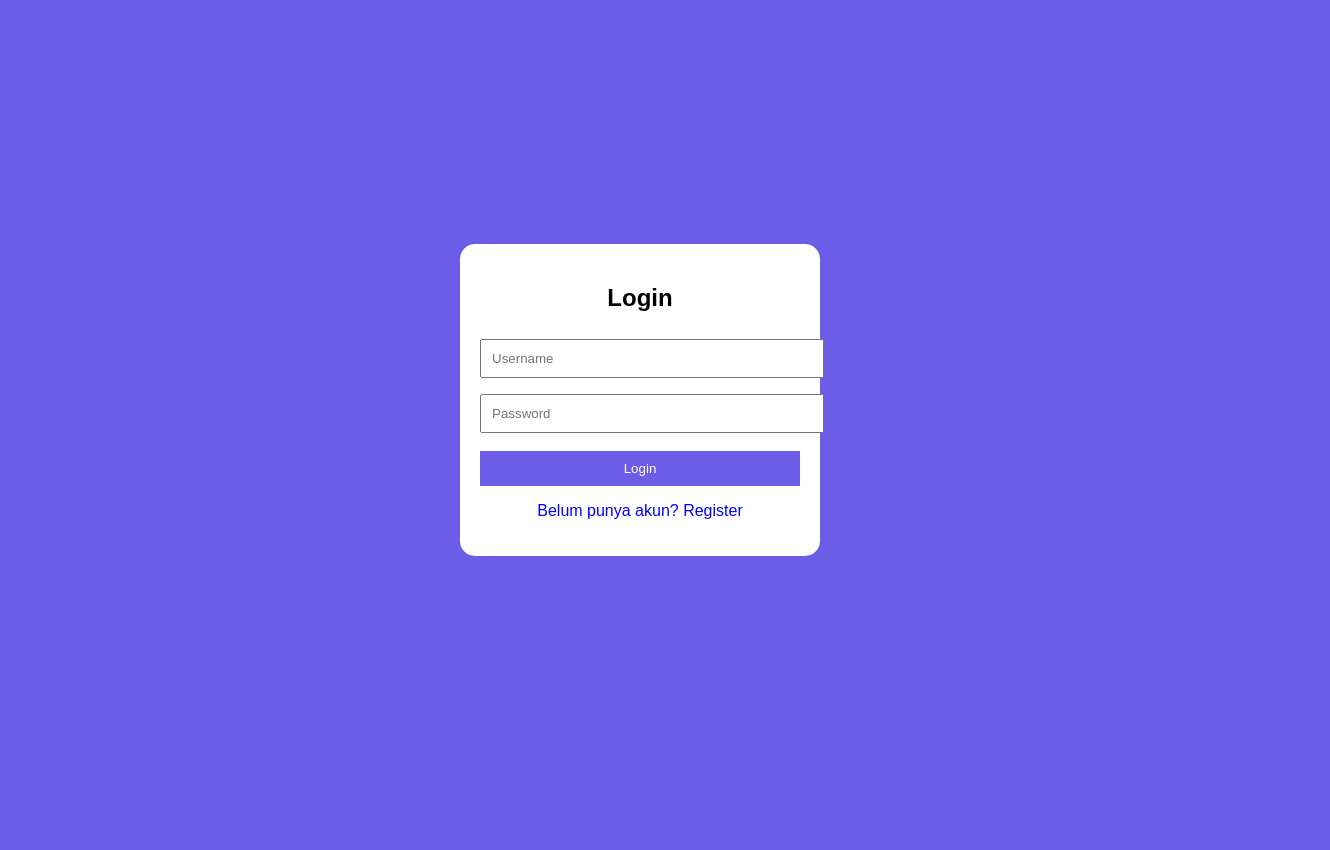
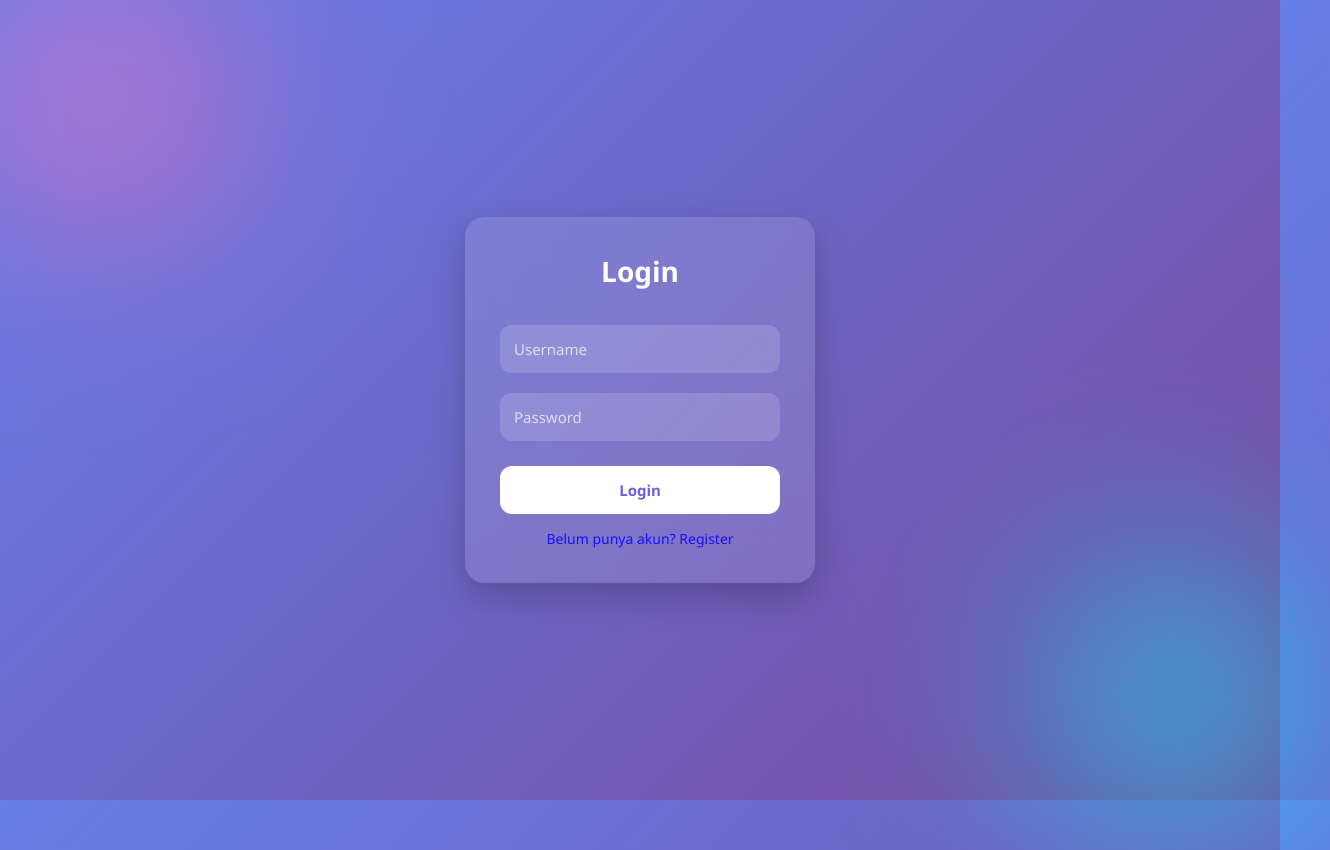
Before and after one commit to arjuna122/login-System, a website: page frontend/index.html in a window 1280 px wide. Shown: the whole page, 1330 px wide, since content can reach past the window. Before the commit the page ends 800 px from the top, so only its background shows below. Drawn offline with Linux system fonts and the light colour scheme.

Commit message:
update frontend UI

```diff
--- a/frontend/style.css
+++ b/frontend/style.css
@@ -1,41 +1,128 @@
+*  {
+  margin: 0;
+  padding: 0;
+  box-sizing: border-box;
+  font-family: 'segoe UI', sans-serif;
+}
+
 body {
-  margin: 0;
-  font-family: Arial;
-  background: #6c5ce7;
+  height: 100vh;
   display: flex;
   justify-content: center;
   align-items: center;
-  height: 100vh;
+  background: linear-gradient(135deg, #667ee6, #764ba2);
+  overflow: hidden;
+}
+
+body::before,
+body::after {
+  content: '';
+  position: absolute;
+  width: 300px;
+  height: 300px;
+  border-radius: 50%;
+  filter: blur(100px);
+  opacity: 0.5;
+}
+
+body::before {
+  background: #ff6ec4;
+  top: -50px;
+  left: -50px;
+}
+
+body::after {
+  background: #00f2fe;
+  bottom: -50px;
+  right: -50px;
 }
 
 .container {
-  width: 100%;
-  display: flex;
-  justify-content: center;
+  position: relative;
+  z-index: 10;
 }
 
 .card {
-  background: white;
-  padding: 20px;
-  border-radius: 15px;
-  width: 320px;
+  width: 350px;
+  padding: 35px;
+  border-radius: 20px;
+  backdrop-filter: blur(20px);
+  background: rgba(255,255,255,0.12);
+  box-shadow: 0 15px 35px rgba(0,0,0,0.2);
   text-align: center;
+  color: white;
+  animation: fadeUp 0.6s ease;
+}
+
+@keyframes fadeUp {
+  from {
+    opacity: 0;
+    transform: translateY(25px);
+  }
+  to {
+    opacity: 1;
+    transform: translateY(0);
+  }
+}
+
+.card h2 {
+  margin-bottom: 25px;
+  font-size: 28px;
 }
 
 input {
   width: 100%;
-  margin: 8px 0;
-  padding: 10px;
+  padding: 14px;
+  margin: 10px 0;
+  border-radius: 12px;
+  border: none;
+  outline: none;
+  background: rgba(255,255,255,0.15);
+  color: white;
+  font-size: 15px;
+}
+
+input::placeholder {
+  color: rgba(255,255,255,0.7);
+}
+
+input:focus {
+  background: rgba(255,255,255,0.22);
 }
 
 button {
   width: 100%;
-  padding: 10px;
-  margin-top: 10px;
-  background: #6c5ce7;
-  color: white;
+  padding: 14px;
+  margin-top: 15px;
   border: none;
+  border-radius: 12px;
+  background: white;
+  color: #6c5ce7;
+  font-weight: bold;
+  font-size: 15px;
   cursor: pointer;
+  transition: 0.3s ease;
+}
+
+button:hover {
+  transform: translateY(-2px);
+  box-shadow: 0 8px 18px rgba(0,0,0,0.2);
+}
+
+p {
+  margin-top: 15px;
+  font-size: 14px;
+}
+
+p[onclick] {
+  cursor: pointer;
+  color: #ffffff;
+  opacity: 0.85;
+}
+
+p[onclick]:hover {
+  opacity: 1;
+  text-decoration: underline;
 }
 
 .hidden {
@@ -43,12 +130,16 @@ button {
 }
 
 .post {
-  background: #f1f1f1;
-  padding: 10px;
+  background: rgba(255,255,255,0.12);
+  padding: 14px;
+  border-radius: 12px;
   margin-top: 10px;
-  border-radius: 8px;
+  text-align: left;
 }
 
-#msg, #rmsg {
-  color: red;
+#msg,
+#rmsg {
+  color: #ffdede;
+  font-size: 14px;
+  margin-top: 10px;
 }
```
